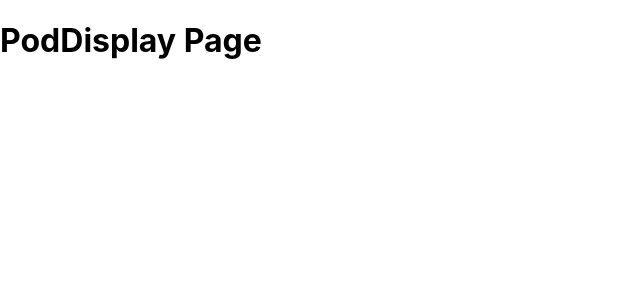
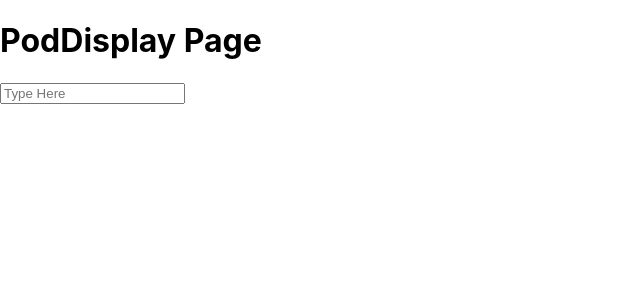
Before and after one commit to calebkw91/Orcastrator, a React (Create React App) app in the folder client/: page /Pod/1 in a window 1280 px wide. Shown: the top 300 px of the page, without its empty margins (0-640 px from the left). Built offline with nearby package versions, Linux system fonts and the light colour scheme.

Commit message:
added .env variables for google changed pods component in react

```diff
--- /dev/null
+++ b/client/src/components/ChatStuffs/ChatWindow.js
@@ -0,0 +1,19 @@
+import react,{useEffect} from "react";
+import socketConnection from "../../utils/socket"
+
+function ChatWindow(){
+    useEffect(() => {
+        socketConnection();
+      });
+
+    return (
+        <div className="chatWindow">
+            <div>
+                <ul className="chatmessages"/>
+            </div>
+            <input className="messageTextArea" placeholder="Type Here"/>
+        </div>
+    )
+};
+
+export default ChatWindow
--- a/client/src/components/PodDisplay/index.js
+++ b/client/src/components/PodDisplay/index.js
@@ -1,16 +1,14 @@
-import React, { useEffect } from "react";
-import socketConnection from "../../utils/socket"
+import React from "react";
+import ChatWindow from "../ChatStuffs/ChatWindow";
 
-function PodDisplay(props){
-    useEffect(()=>{
-        socketConnection();
-    })
-    return(
-        <>
+function PodDisplay(props) {
+
+  return (
+    <>
         <h1>PodDisplay Page</h1>
-        </>
-    )
+        <ChatWindow/>
+    </>
+  )
 }
 
-
 export default PodDisplay;
```
